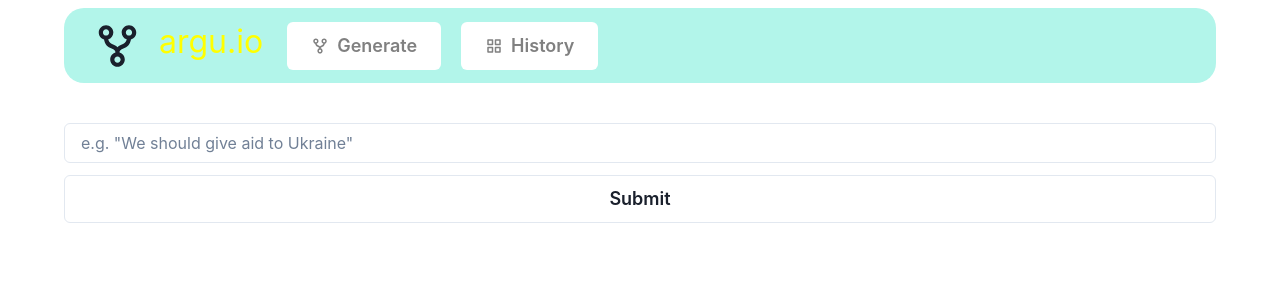
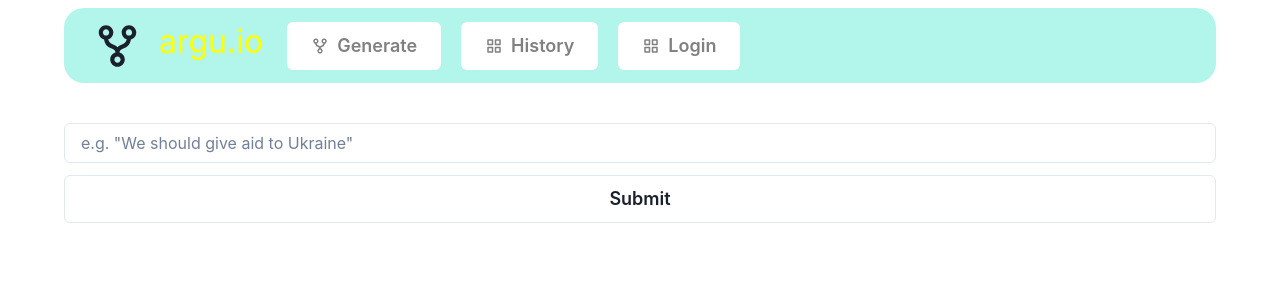
Before and after one commit to codysauermann/argu.io, a Next.js app in the folder arguio/: page / in a window 1280 px wide. Shown: the top 300 px of the page. Built offline with nearby package versions, Linux system fonts and the light colour scheme.

Commit message:
Added Login button

```diff
--- a/arguio/src/components/Argboxes/Argboxes.tsx
+++ b/arguio/src/components/Argboxes/Argboxes.tsx
@@ -38,6 +38,7 @@ const Argboxes: React.FC<ArgboxesProps> = ({ posA, posB }) => {
                     <Center><Badge borderRadius={5} px='2' colorScheme='teal' fontSize='1.25em' marginBottom={2}>
                         Entities
                     </Badge></Center>
+
                     <Flex w ="100%" flexWrap="wrap" justifyContent="center">
                             <EntityBox text="Entity Name"></EntityBox>
                             <EntityBox text="Entity Name"></EntityBox>
--- a/arguio/src/components/Navbar/Navbar.tsx
+++ b/arguio/src/components/Navbar/Navbar.tsx
@@ -22,7 +22,9 @@ const Navbar: React.FC<NavbarProps> = () => {
             <Button leftIcon={<BiGridAlt />} marginLeft="20px" bg="white" color="grey" variant='solid' size='lg' onClick={() => { router.push("/history") }}>
             History
             </Button>
-
+            <Button leftIcon={<BiGridAlt />} marginLeft="20px" bg="white" color="grey" variant='solid' size='lg' >
+            Login
+            </Button>
         </Flex>
 
     )
```
